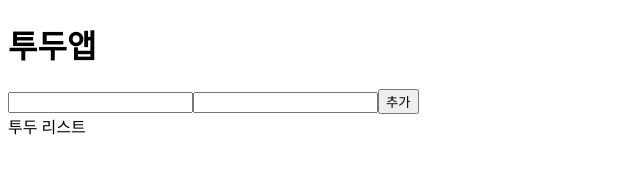
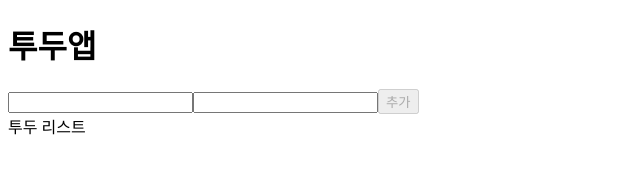
Before and after one commit to muzi55/todo-architecture, a React (Vite) app: page / in a window 1280 px wide. Shown: the top 179 px of the page, without its empty margins (0-640 px from the left). Built offline with nearby package versions, Linux system fonts and the light colour scheme.

Commit message:
관심사 분리

```diff
--- a/src/components/TodoForm.tsx
+++ b/src/components/TodoForm.tsx
@@ -1,5 +1,6 @@
 import React, { useEffect, useState } from "react";
 import { ITodo } from "../libs/type";
+import { TodoController } from "../libs/TodoController";
 
 interface ITodoForm {
   todo: ITodo[];
@@ -22,16 +23,14 @@ function TodoForm({ todo, setTodo }: ITodoForm) {
 
   const onSubmit = (e: React.FormEvent<HTMLFormElement>) => {
     e.preventDefault();
-    addState();
-    resetState();
-  };
-
-  const addState = () => {
     const newTodo: ITodo = {
       id: new Date(),
       ...todoForm,
     };
-    setTodo([...todo, newTodo]);
+
+    const nextTodo: ITodo[] = TodoController(todo).add(newTodo).get();
+    setTodo(nextTodo);
+    resetState();
   };
 
   const resetState = () => {
@@ -46,11 +45,14 @@ function TodoForm({ todo, setTodo }: ITodoForm) {
       resetState();
     };
   }, []);
+
   return (
     <form onSubmit={onSubmit}>
       <input type="text" name="title" value={todoForm.title} onChange={handleChange} />
       <input type="text" name="content" value={todoForm.content} onChange={handleChange} />
-      <button type="submit">추가</button>
+      <button type="submit" disabled={todoForm.content === "" || todoForm.title === ""}>
+        추가
+      </button>
     </form>
   );
 }
--- /dev/null
+++ b/src/libs/TodoController.ts
@@ -0,0 +1,8 @@
+import { ITodo } from "./type";
+
+export const TodoController = (todos: ITodo[]) => ({
+  add: (todo: ITodo) => {
+    return TodoController([...todos, todo]);
+  },
+  get: () => todos,
+});
```
